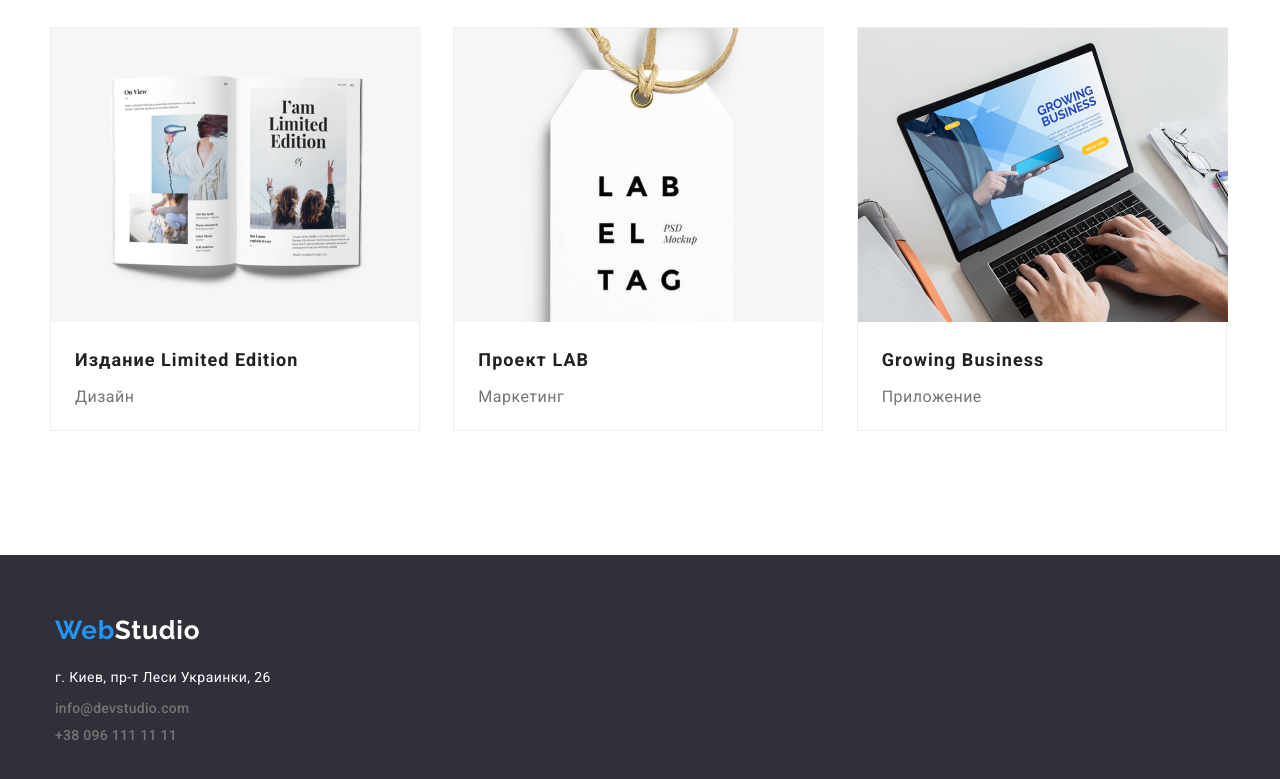
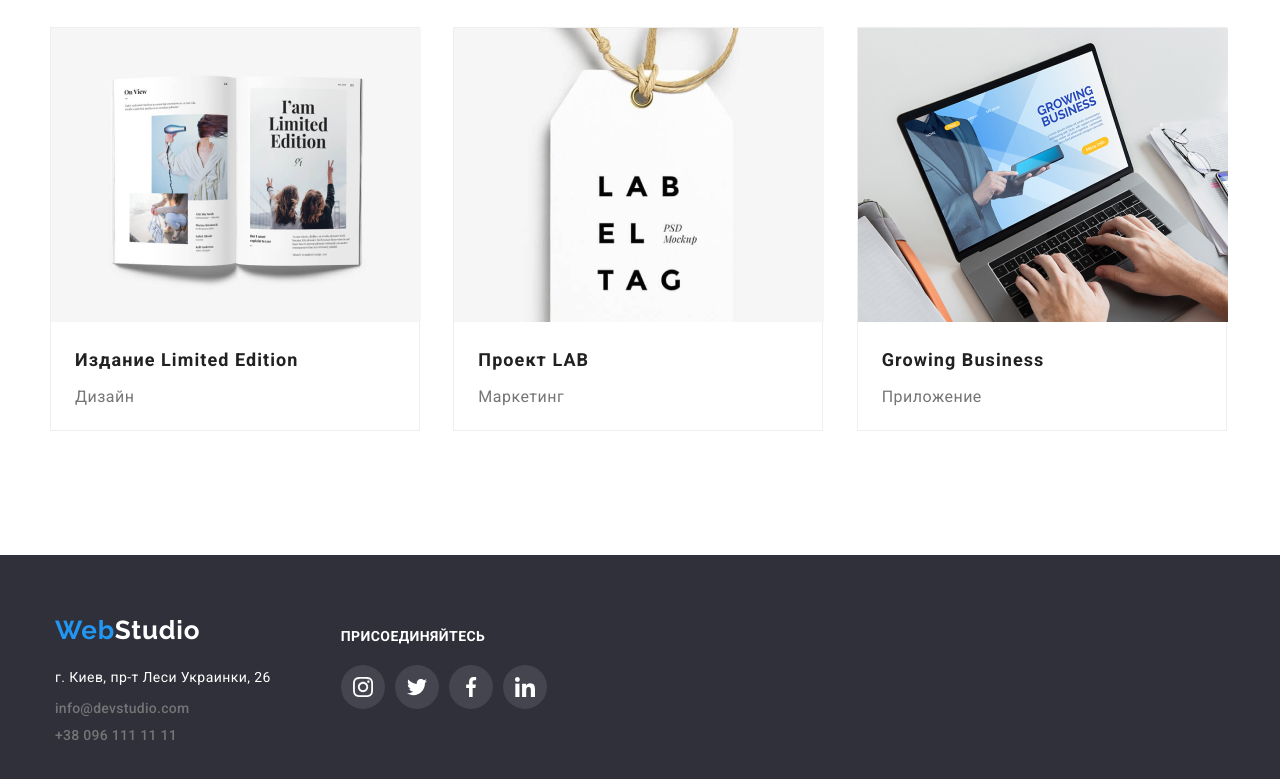
Before and after one commit to Yaroslav-Kyba/goit-markup-hw-04, a plain HTML site: page portfolio.html in a window 1280 px wide. Shown: the part 1147-1926 px from the top of the page. Drawn offline with nearby package versions, Linux system fonts and the light colour scheme.

Commit message:
готове дз4

```diff
--- a/css/styles.css
+++ b/css/styles.css
@@ -118,6 +118,16 @@ a {
 .contact-information-link:hover,
 .contact-information-link:focus {
     color: var(--color-focus);
+}
+
+.header-icon{
+    fill: rgba(117, 117, 117, 1);
+    margin-right: 10px;
+}
+
+.header-icon:hover,
+.header-icon:focus{
+    fill: rgba(33, 150, 243, 1);
 }
 
 /* =============== HERO ===============*/
@@ -427,6 +437,50 @@ a {
     margin-bottom: 9px;
 }
 
+.join {
+font-size: 14px;
+line-height: 1.142;
+letter-spacing: 0.03em;
+text-transform: uppercase;
+color: #FFFFFF;
+}
+
+.join-list {
+    display: flex;
+    margin-top: 20px;
+}
+
+.join-list-item:not(:last-child) {
+    margin-right: 10px;
+}
+
+.join-list-link {
+    display: flex;
+    justify-content: center;
+    align-items: center;
+    width: 44px;
+    height: 44px;
+    border-radius: 50%;
+    background-color: rgba(255, 255, 255, 0.1);
+  }
+
+.join-list-link {
+      fill: #ffffff;
+  }
+
+.join-list-link:hover,
+.join-list-link:focus {
+    background-color: var(--color-focus);
+}
+
+.footer-flex{
+    display: flex;
+}
+
+.container-join{
+    margin-left: 70px;
+    margin-top: 12px;
+}
 
 /* =============== PORTFOLIO CATEGORIES ===============*/
 
@@ -516,6 +570,7 @@ padding: 6px 22px;
     width: calc((100% - 2 * 30px) / 3);
     margin-right: 30px;
     margin-bottom: 30px;
+    box-shadow: none;
 }
 
 .list-categories-item:nth-child(3n) {
@@ -530,3 +585,8 @@ padding: 6px 22px;
 .butoon-container {
     margin-bottom: 50px;
 }
+
+.list-categories-item:hover{
+    box-shadow: 0px 1px 1px rgba(0, 0, 0, 0.12), 0px 4px 4px rgba(0, 0, 0, 0.06),
+    1px 4px 6px rgba(0, 0, 0, 0.16);
+}
--- a/portfolio.html
+++ b/portfolio.html
@@ -3,7 +3,7 @@
 <head>
     <meta charset="UTF-8">
     <meta name="viewport" content="width=device-width, initial-scale=1.0">
-    <title>ДЗ3</title>
+    <title>ДЗ4</title>
     <link rel="stylesheet"
         href="https://cdnjs.cloudflare.com/ajax/libs/modern-normalize/1.0.0/modern-normalize.min.css">
     <link rel="preconnect" href="https://fonts.gstatic.com" />
@@ -14,7 +14,7 @@
 </head>
 <body>
     <!-- шапка сайта-->
-   <header class="header">
+    <header class="header">
         <div class="container">
             <nav class="navigation">
                 <a class="logo" href="./" lang="en">
@@ -22,14 +22,22 @@
                 </a>
 
                 <ul class="navigation-list">
-                    <li class="navigation-list-item"><a class="navigation-list-item-link" href="./index.html">Студия</a></li>
+                    <li class="navigation-list-item"><a class="navigation-list-item-link" href="./index.html"> Студия</a></li>
                     <li class="navigation-list-item"><a class="navigation-list-item-link current" href="./portfolio.html">Портфолио</a></li>
                     <li class="navigation-list-item"><a class="navigation-list-item-link" href="">Контакты</a></li>
                 </ul>
                 <address class="address">
                     <ul class="address-list">
-                        <li class="contact-information"><a class="contact-information-link footer-margin" href="mailto:info@devstudio.com">info@devstudio.com</a></li>
-                        <li class="contact-information"><a class="contact-information-link" href="tel:+380961111111">+38 096 111 11 11</a></li>
+                        <li class="contact-information"><a class="contact-information-link" href="mailto:info@devstudio.com">
+                            <svg class="header-icon" width="16" height="12">
+                                <use href="./img/sprite.svg#mail"></use>
+                            </svg>
+                            info@devstudio.com</a></li>
+                        <li class="contact-information"><a class="contact-information-link" href="tel:+380961111111">
+                            <svg class="header-icon" width="16" height="12">
+                                <use href="./img/sprite.svg#tel"></use>
+                            </svg>
+                            +38 096 111 11 11</a></li>
                     </ul>
                 </address>
             </nav>
@@ -116,7 +124,9 @@
     </main>
 
     <footer class="footer">
-        <div class="container">
+
+        <div class="container footer-flex">
+            <div>
             <a class="footer-logo" href="./" lang="en">
                 <span class="logo-first-part">Web</span>Studio</a>
             <address>
@@ -126,6 +136,41 @@
                     <li class="contact-information"><a class="contact-information-link" href="tel:+380961111111">+38 096 111 11 11</a></li>
                 </ul>
             </address>
+            </div>
+
+        <div class="container-join">
+            <b class="join">присоединяйтесь</b>
+            <ul class="join-list">
+                <li class="join-list-item">
+                    <a href="#" class="join-list-link">
+                        <svg class="join-list-logo" width="20" height="20">
+                            <use href="./img/sprite.svg#instagram"></use>
+                        </svg>
+                        </a>
+                </li>
+                <li class="join-list-item">
+                    <a href="#" class="join-list-link">
+                        <svg class="join-list-logo" width="20" height="20">
+                            <use href="./img/sprite.svg#twitter"></use>
+                        </svg>
+                    </a>
+                </li>
+                <li class="join-list-item">
+                    <a href="#" class="join-list-link">
+                        <svg class="join-list-logo" width="20" height="20">
+                            <use href="./img/sprite.svg#facebook"></use>
+                        </svg>
+                    </a>
+                </li>
+                <li class="join-list-item">
+                    <a href="#" class="join-list-link">
+                        <svg class="join-list-logo" width="20" height="20">
+                            <use href="./img/sprite.svg#linkedin"></use>
+                        </svg>
+                    </a>
+                </li>
+            </ul>
+        </div>
         </div>
     </footer>
 
```
Also changed, not shown: index.html (+14 -5 lines).
